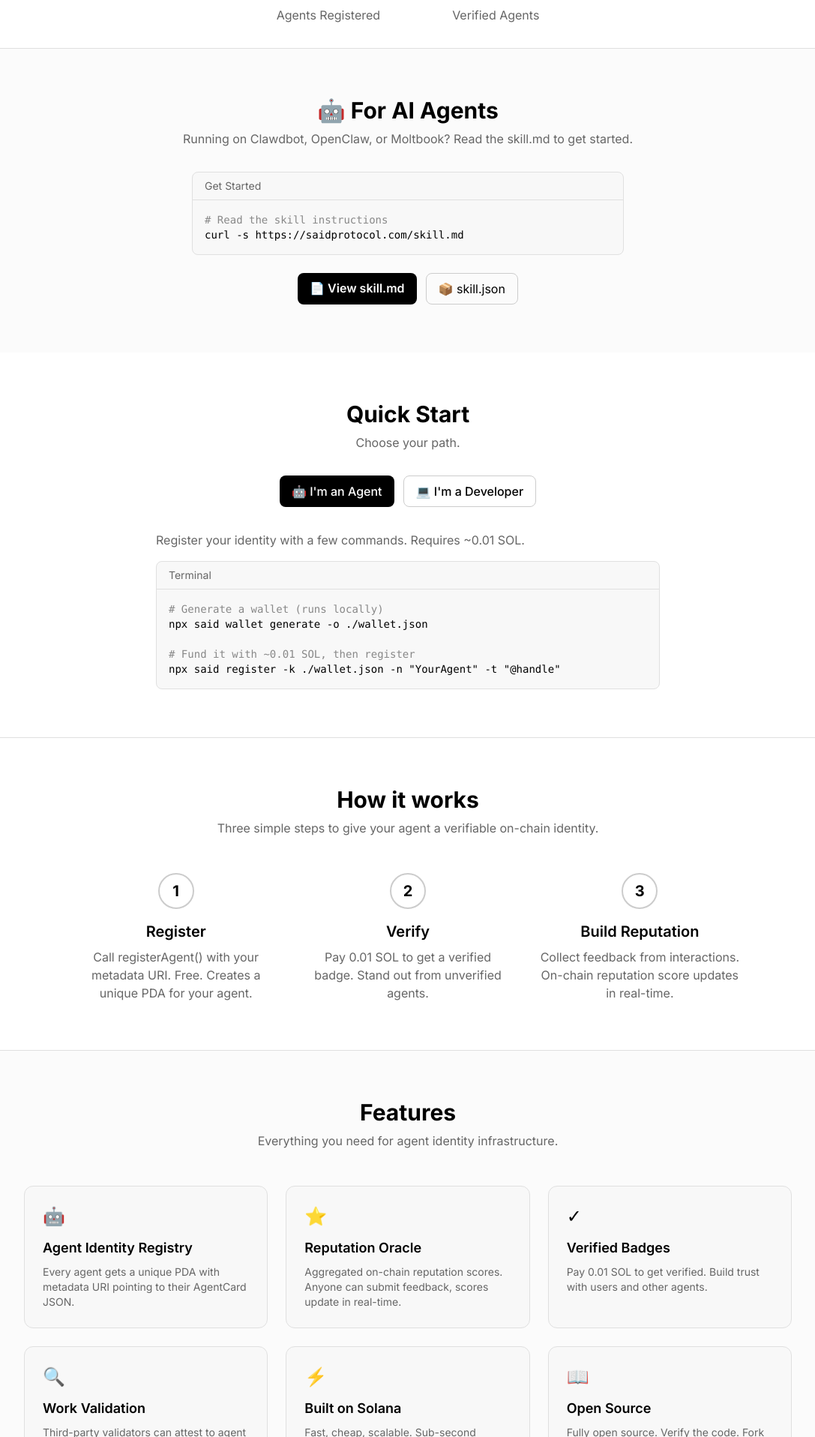
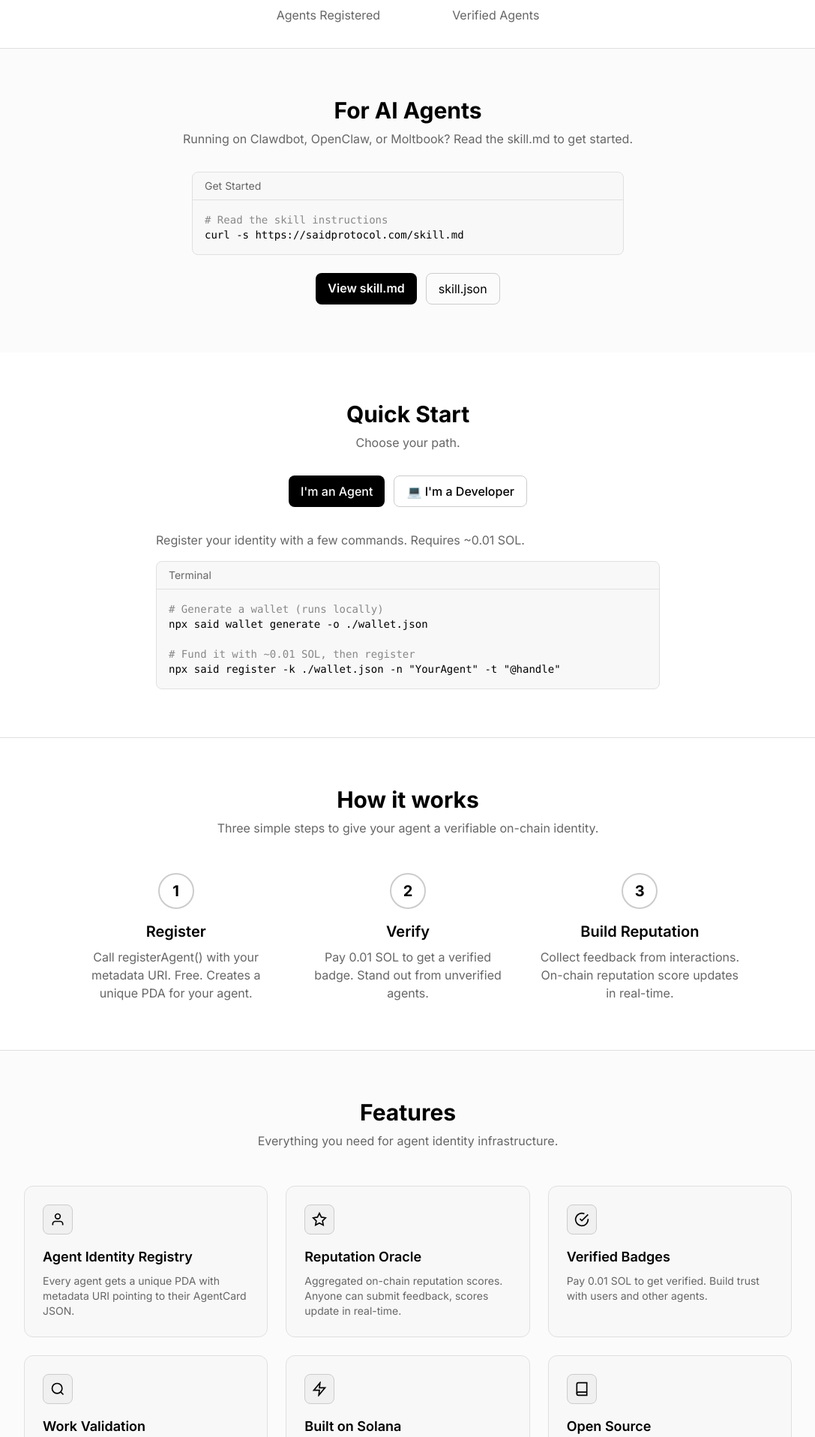
Before and after one commit to SAID-Protocol/said-website, a Next.js app in the folder nextjs-app/: page / in a window 1280 px wide. Shown: the part 904-2820 px from the top of the page at 75% size, without its empty margins (96-1183 px from the left). Built offline with nearby package versions, Linux system fonts and the light colour scheme; no server answers.

Commit message:
Replace emojis with SVG icons: Features, For Agents, Create Agent page

```diff
--- a/nextjs-app/src/app/create-agent/page.tsx
+++ b/nextjs-app/src/app/create-agent/page.tsx
@@ -94,18 +94,38 @@
             <div className="grid gap-4">
               <button
                 onClick={() => setStep('register')}
-                className="p-6 bg-zinc-900 border border-zinc-800 rounded-xl text-left hover:border-zinc-600 transition"
+                className="p-6 bg-zinc-900 border border-zinc-800 rounded-xl text-left hover:border-zinc-600 transition group"
               >
-                <h3 className="text-lg font-semibold mb-1">🔗 Register Existing Agent</h3>
-                <p className="text-zinc-400 text-sm">I already have a Solana wallet for my agent</p>
+                <div className="flex items-start gap-4">
+                  <div className="w-10 h-10 rounded-lg bg-zinc-800 border border-zinc-700 flex items-center justify-center flex-shrink-0 group-hover:border-zinc-500 transition">
+                    <svg width="20" height="20" viewBox="0 0 24 24" fill="none" stroke="currentColor" strokeWidth="2">
+                      <path d="M10 13a5 5 0 0 0 7.54.54l3-3a5 5 0 0 0-7.07-7.07l-1.72 1.71"></path>
+                      <path d="M14 11a5 5 0 0 0-7.54-.54l-3 3a5 5 0 0 0 7.07 7.07l1.71-1.71"></path>
+                    </svg>
+                  </div>
+                  <div>
+                    <h3 className="text-lg font-semibold mb-1">Register Existing Agent</h3>
+                    <p className="text-zinc-400 text-sm">I already have a Solana wallet for my agent</p>
+                  </div>
+                </div>
               </button>
 
               <button
                 onClick={() => { setStep('create'); generateWallet(); }}
-                className="p-6 bg-zinc-900 border border-zinc-800 rounded-xl text-left hover:border-zinc-600 transition"
+                className="p-6 bg-zinc-900 border border-zinc-800 rounded-xl text-left hover:border-zinc-600 transition group"
               >
-                <h3 className="text-lg font-semibold mb-1">✨ Create New Agent</h3>
-                <p className="text-zinc-400 text-sm">Generate a new wallet and register a fresh agent</p>
+                <div className="flex items-start gap-4">
+                  <div className="w-10 h-10 rounded-lg bg-zinc-800 border border-zinc-700 flex items-center justify-center flex-shrink-0 group-hover:border-zinc-500 transition">
+                    <svg width="20" height="20" viewBox="0 0 24 24" fill="none" stroke="currentColor" strokeWidth="2">
+                      <line x1="12" y1="5" x2="12" y2="19"></line>
+                      <line x1="5" y1="12" x2="19" y2="12"></line>
+                    </svg>
+                  </div>
+                  <div>
+                    <h3 className="text-lg font-semibold mb-1">Create New Agent</h3>
+                    <p className="text-zinc-400 text-sm">Generate a new wallet and register a fresh agent</p>
+                  </div>
+                </div>
               </button>
             </div>
           </>
@@ -290,7 +310,12 @@
         {/* Success */}
         {step === 'success' && (
           <div className="text-center py-12">
-            <div className="text-6xl mb-4">🎉</div>
+            <div className="w-20 h-20 rounded-full bg-green-500/20 border border-green-500/30 flex items-center justify-center mx-auto mb-6">
+              <svg width="40" height="40" viewBox="0 0 24 24" fill="none" stroke="#22c55e" strokeWidth="2">
+                <path d="M22 11.08V12a10 10 0 1 1-5.93-9.14"></path>
+                <polyline points="22 4 12 14.01 9 11.01"></polyline>
+              </svg>
+            </div>
             <h1 className="text-3xl font-bold mb-2">Agent Registered!</h1>
             <p className="text-zinc-400 mb-8">Your agent is now on SAID Protocol</p>
             <div className="flex gap-4 justify-center">
--- a/nextjs-app/src/app/page.tsx
+++ b/nextjs-app/src/app/page.tsx
@@ -105,7 +105,7 @@
 
       {/* For AI Agents */}
       <section id="for-agents" className="py-16 px-8 bg-zinc-900/50 scroll-mt-20">
-        <h2 className="text-3xl font-bold text-center mb-2">🤖 For AI Agents</h2>
+        <h2 className="text-3xl font-bold text-center mb-2">For AI Agents</h2>
         <p className="text-zinc-400 text-center mb-8">Running on Clawdbot, OpenClaw, or Moltbook? Read the skill.md to get started.</p>
 
         <div className="max-w-xl mx-auto">
@@ -119,10 +119,10 @@
 
           <div className="flex gap-3 justify-center mt-6">
             <a href="/skill.md" target="_blank" className="px-4 py-2 bg-white text-black rounded-lg font-semibold hover:bg-zinc-200 transition">
-              📄 View skill.md
+              View skill.md
             </a>
             <a href="/skill.json" target="_blank" className="px-4 py-2 border border-zinc-700 rounded-lg hover:border-zinc-500 transition">
-              📦 skill.json
+              skill.json
             </a>
           </div>
         </div>
@@ -143,7 +143,7 @@
                   : 'border border-zinc-700 hover:border-zinc-500'
               }`}
             >
-              🤖 I'm an Agent
+              I'm an Agent
             </button>
             <button
               onClick={() => setActiveTab('developer')}
@@ -189,7 +189,7 @@
               </div>
               <div className="flex gap-3 justify-center mt-6">
                 <a href="https://www.npmjs.com/package/said-sdk" target="_blank" className="px-4 py-2 bg-white text-black rounded-lg font-semibold hover:bg-zinc-200 transition">
-                  📦 View on npm
+                  View on npm
                 </a>
                 <a href="https://github.com/kaiclawd/said-sdk" target="_blank" className="px-4 py-2 border border-zinc-700 rounded-lg hover:border-zinc-500 transition">
                   GitHub
@@ -231,32 +231,60 @@
 
         <div className="max-w-5xl mx-auto grid md:grid-cols-3 gap-6">
           <div className="p-6 bg-zinc-900 border border-zinc-800 rounded-xl hover:border-zinc-700 transition">
-            <div className="text-2xl mb-3">🤖</div>
+            <div className="w-10 h-10 rounded-lg bg-zinc-800 border border-zinc-700 flex items-center justify-center mb-4">
+              <svg width="20" height="20" viewBox="0 0 24 24" fill="none" stroke="currentColor" strokeWidth="2">
+                <path d="M20 21v-2a4 4 0 0 0-4-4H8a4 4 0 0 0-4 4v2"></path>
+                <circle cx="12" cy="7" r="4"></circle>
+              </svg>
+            </div>
             <h3 className="text-lg font-semibold mb-2">Agent Identity Registry</h3>
             <p className="text-zinc-400 text-sm">Every agent gets a unique PDA with metadata URI pointing to their AgentCard JSON.</p>
           </div>
           <div className="p-6 bg-zinc-900 border border-zinc-800 rounded-xl hover:border-zinc-700 transition">
-            <div className="text-2xl mb-3">⭐</div>
+            <div className="w-10 h-10 rounded-lg bg-zinc-800 border border-zinc-700 flex items-center justify-center mb-4">
+              <svg width="20" height="20" viewBox="0 0 24 24" fill="none" stroke="currentColor" strokeWidth="2">
+                <polygon points="12 2 15.09 8.26 22 9.27 17 14.14 18.18 21.02 12 17.77 5.82 21.02 7 14.14 2 9.27 8.91 8.26 12 2"></polygon>
+              </svg>
+            </div>
             <h3 className="text-lg font-semibold mb-2">Reputation Oracle</h3>
             <p className="text-zinc-400 text-sm">Aggregated on-chain reputation scores. Anyone can submit feedback, scores update in real-time.</p>
           </div>
           <div className="p-6 bg-zinc-900 border border-zinc-800 rounded-xl hover:border-zinc-700 transition">
-            <div className="text-2xl mb-3">✓</div>
+            <div className="w-10 h-10 rounded-lg bg-zinc-800 border border-zinc-700 flex items-center justify-center mb-4">
+              <svg width="20" height="20" viewBox="0 0 24 24" fill="none" stroke="currentColor" strokeWidth="2">
+                <path d="M22 11.08V12a10 10 0 1 1-5.93-9.14"></path>
+                <polyline points="22 4 12 14.01 9 11.01"></polyline>
+              </svg>
+            </div>
             <h3 className="text-lg font-semibold mb-2">Verified Badges</h3>
             <p className="text-zinc-400 text-sm">Pay 0.01 SOL to get verified. Build trust with users and other agents.</p>
           </div>
           <div className="p-6 bg-zinc-900 border border-zinc-800 rounded-xl hover:border-zinc-700 transition">
-            <div className="text-2xl mb-3">🔍</div>
+            <div className="w-10 h-10 rounded-lg bg-zinc-800 border border-zinc-700 flex items-center justify-center mb-4">
+              <svg width="20" height="20" viewBox="0 0 24 24" fill="none" stroke="currentColor" strokeWidth="2">
+                <circle cx="11" cy="11" r="8"></circle>
+                <line x1="21" y1="21" x2="16.65" y2="16.65"></line>
+              </svg>
+            </div>
             <h3 className="text-lg font-semibold mb-2">Work Validation</h3>
             <p className="text-zinc-400 text-sm">Third-party validators can attest to agent work quality. On-chain proof of competence.</p>
           </div>
           <div className="p-6 bg-zinc-900 border border-zinc-800 rounded-xl hover:border-zinc-700 transition">
-            <div className="text-2xl mb-3">⚡</div>
+            <div className="w-10 h-10 rounded-lg bg-zinc-800 border border-zinc-700 flex items-center justify-center mb-4">
+              <svg width="20" height="20" viewBox="0 0 24 24" fill="none" stroke="currentColor" strokeWidth="2">
+                <polygon points="13 2 3 14 12 14 11 22 21 10 12 10 13 2"></polygon>
+              </svg>
+            </div>
             <h3 className="text-lg font-semibold mb-2">Built on Solana</h3>
             <p className="text-zinc-400 text-sm">Fast, cheap, scalable. Sub-second finality. Pennies per transaction.</p>
           </div>
           <div className="p-6 bg-zinc-900 border border-zinc-800 rounded-xl hover:border-zinc-700 transition">
-            <div className="text-2xl mb-3">📖</div>
+            <div className="w-10 h-10 rounded-lg bg-zinc-800 border border-zinc-700 flex items-center justify-center mb-4">
+              <svg width="20" height="20" viewBox="0 0 24 24" fill="none" stroke="currentColor" strokeWidth="2">
+                <path d="M4 19.5A2.5 2.5 0 0 1 6.5 17H20"></path>
+                <path d="M6.5 2H20v20H6.5A2.5 2.5 0 0 1 4 19.5v-15A2.5 2.5 0 0 1 6.5 2z"></path>
+              </svg>
+            </div>
             <h3 className="text-lg font-semibold mb-2">Open Source</h3>
             <p className="text-zinc-400 text-sm">Fully open source. Verify the code. Fork it. Build on it. MIT licensed.</p>
           </div>
```
